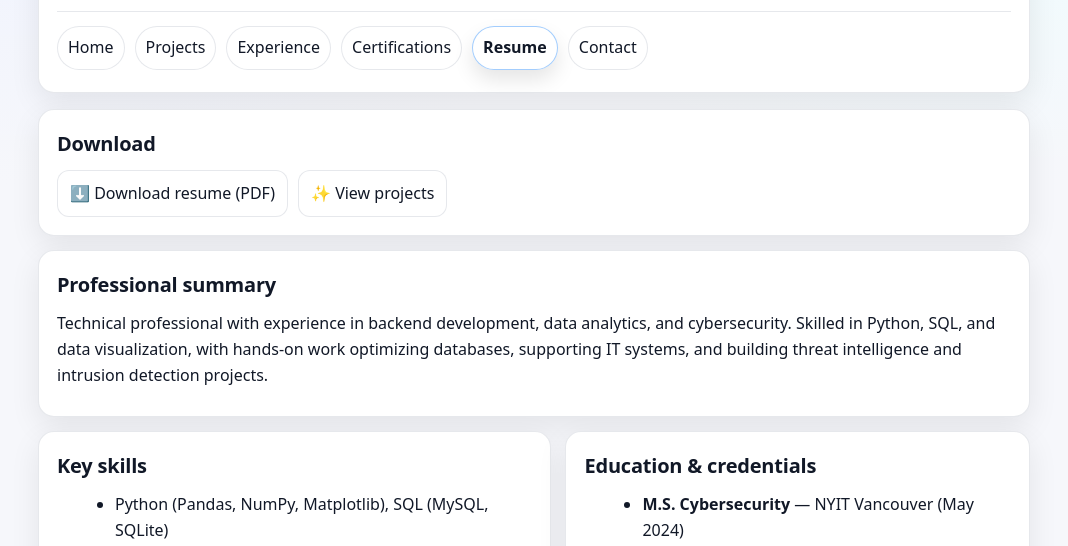
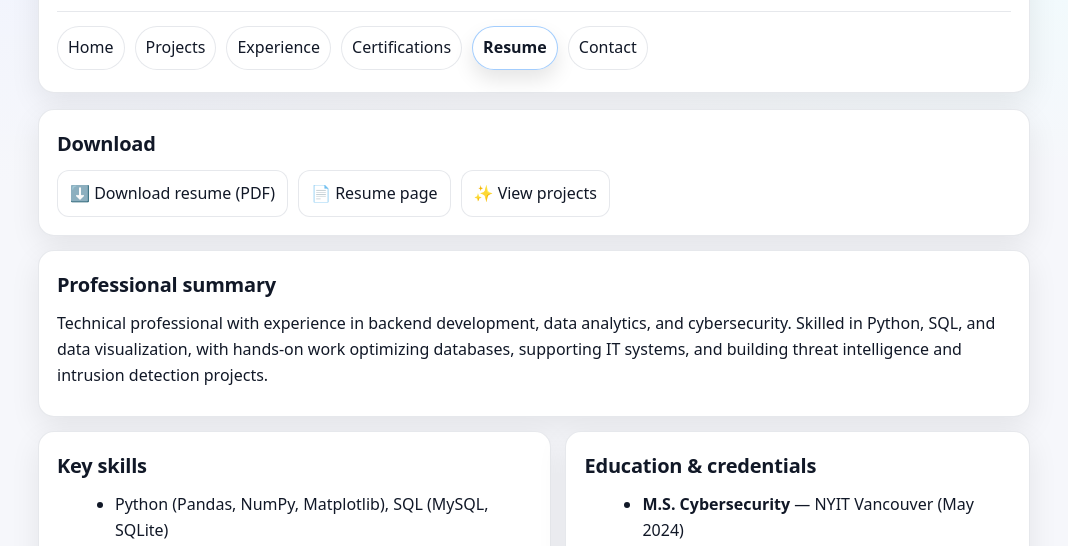
Before and after one commit to FatemehKaram/FatemehKaram.github.io, a plain HTML site: page resume.html in a window 1280 px wide. Shown: the part 175-721 px from the top of the page, without its empty margins (106-1174 px from the left). Drawn offline with Linux system fonts and the light colour scheme.

Commit message:
Update resume.html added resume page link

```diff
--- a/resume.html
+++ b/resume.html
@@ -266,6 +266,7 @@
         <h2>Download</h2>
         <div class="btnrow" style="justify-content:flex-start;">
           <a class="btn" href="resume.pdf" target="_blank" rel="noopener">⬇️ Download resume (PDF)</a>
+          <a class="btn" href="resume.html">📄 Resume page</a>
           <a class="btn" href="projects.html">✨ View projects</a>
         </div>
       </section>
```
